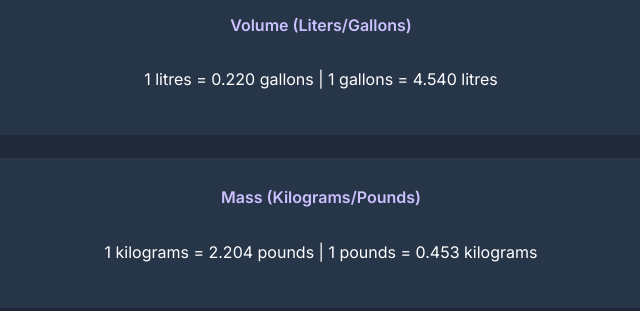
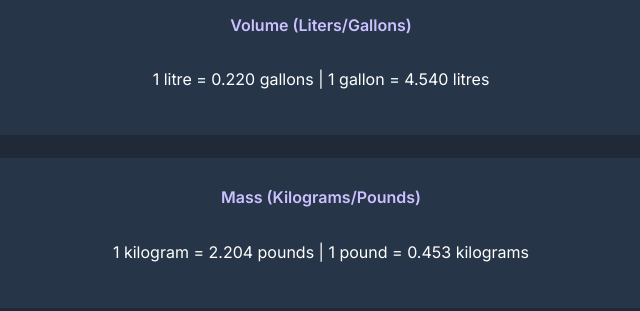
Before and after one commit to anubhav1206/unit-converter, a website built with Vite: page index.html in a window 1280 px wide. Shown: the part 478-789 px from the top of the page, 319-959 px from the left. Built offline with nearby package versions, Linux system fonts and the light colour scheme.

Commit message:
updated the units of measurements in the HTML file

```diff
--- a/index.html
+++ b/index.html
@@ -18,11 +18,11 @@
                 </div>
                 <div class="container-v">
                     <div id="volume">Volume (Liters/Gallons)</div>
-                    <div id="resultVolume"><h4 style="font-weight: 400">1 litres = 0.220 gallons | 1 gallons = 4.540 litres</h4></div>
+                    <div id="resultVolume"><h4 style="font-weight: 400">1 litre = 0.220 gallons | 1 gallon = 4.540 litres</h4></div>
                 </div>
                 <div class="container-m">
                     <div id="mass">Mass (Kilograms/Pounds)</div>
-                    <div id="resultMass"><h4 style="font-weight: 400">1 kilograms = 2.204 pounds | 1 pounds = 0.453 kilograms</h4></div>
+                    <div id="resultMass"><h4 style="font-weight: 400">1 kilogram = 2.204 pounds | 1 pound = 0.453 kilograms</h4></div>
                 </div>
             </div>
 
```
